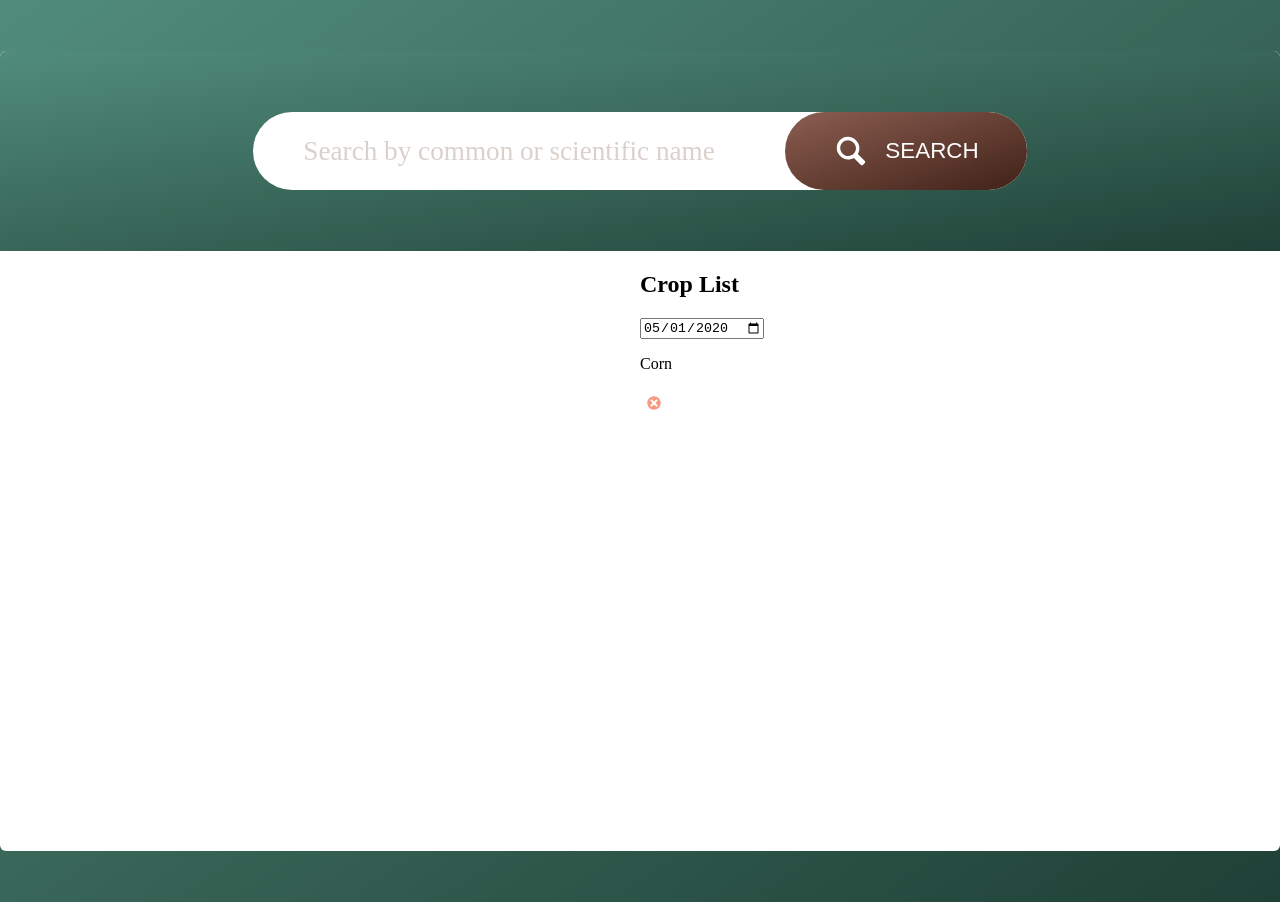
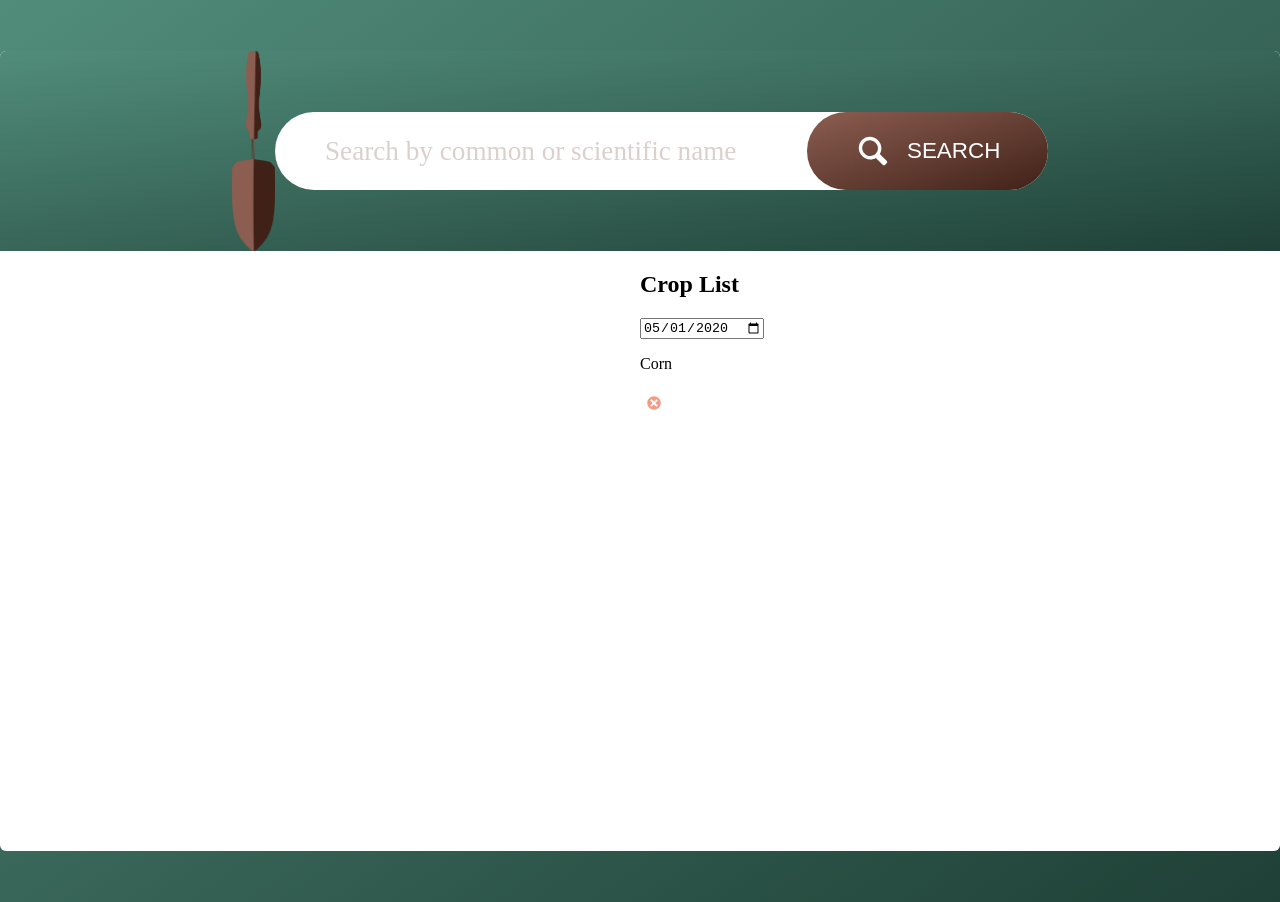
Before and after one commit to botanicalpilot/gibber, a website built with webpack: page src/index.html in a window 1280 px wide. Built offline with nearby package versions, Linux system fonts and the light colour scheme.

Commit message:
created png logo and began styling on page

```diff
--- a/src/index.html
+++ b/src/index.html
@@ -10,6 +10,7 @@
     <body>
             <div class="container">
                 <header class="header">
+                    <img  id="headerLogo" src="img/shovelLogo.png" alt="Logo" class="header__logo">
                     <form class="search">
                         <input type="text" class="search__field" placeholder="Search by common or scientific name">
                         <button class="btn search__btn">
--- a/src/js/models/Search.js
+++ b/src/js/models/Search.js
@@ -11,6 +11,7 @@ export default class Search {
             console.log(`query: ${query}`)
             const res = await axios.get(`${proxy}https://thallus-api.herokuapp.com/api/crops?common_name=${query}`);
 
+            // if res returns empty array, try again by searching with scientific name.
             if(res.data.length < 1){
                 const res2 = await axios.get(`${proxy}https://thallus-api.herokuapp.com/api/crops?scientific_name=${query}`)
                 this.result = res2.data
```
Also changed, not shown: dist/css/style.css, dist/img/shovelLogo.png (added).
